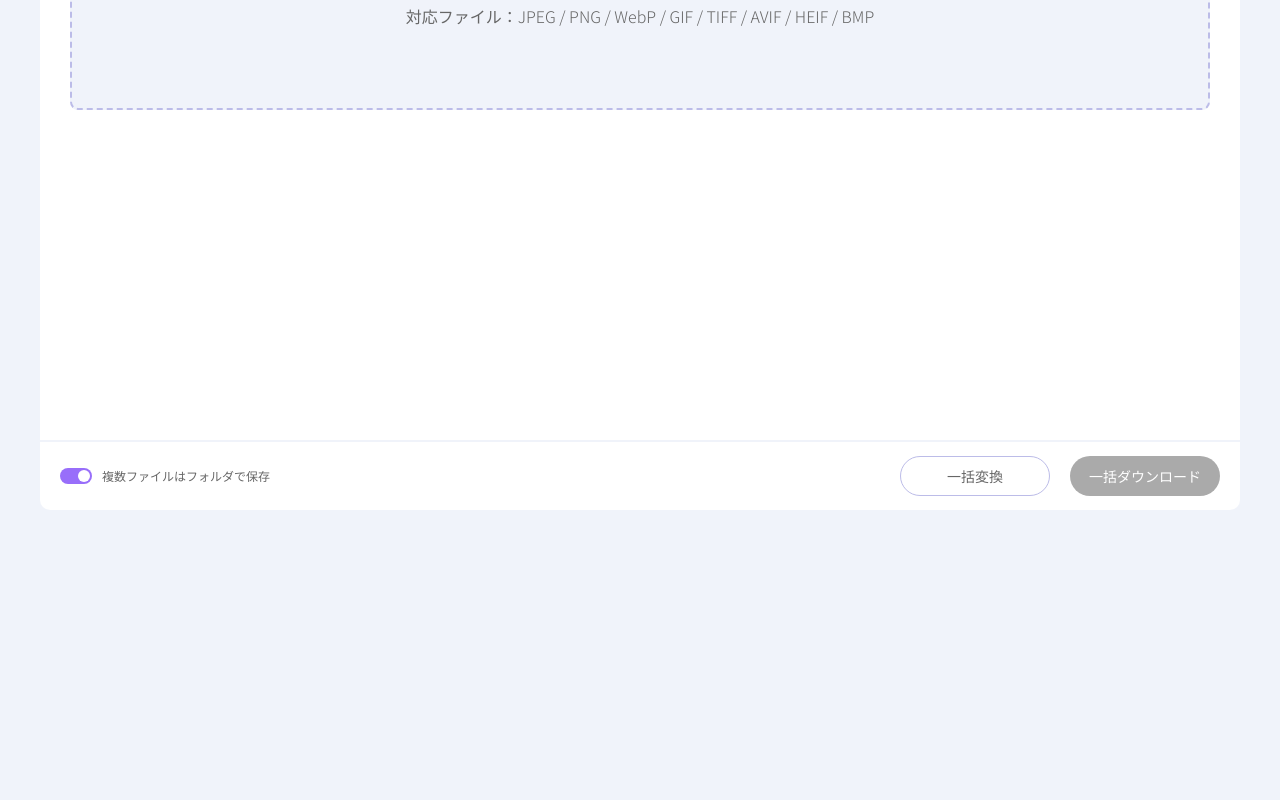
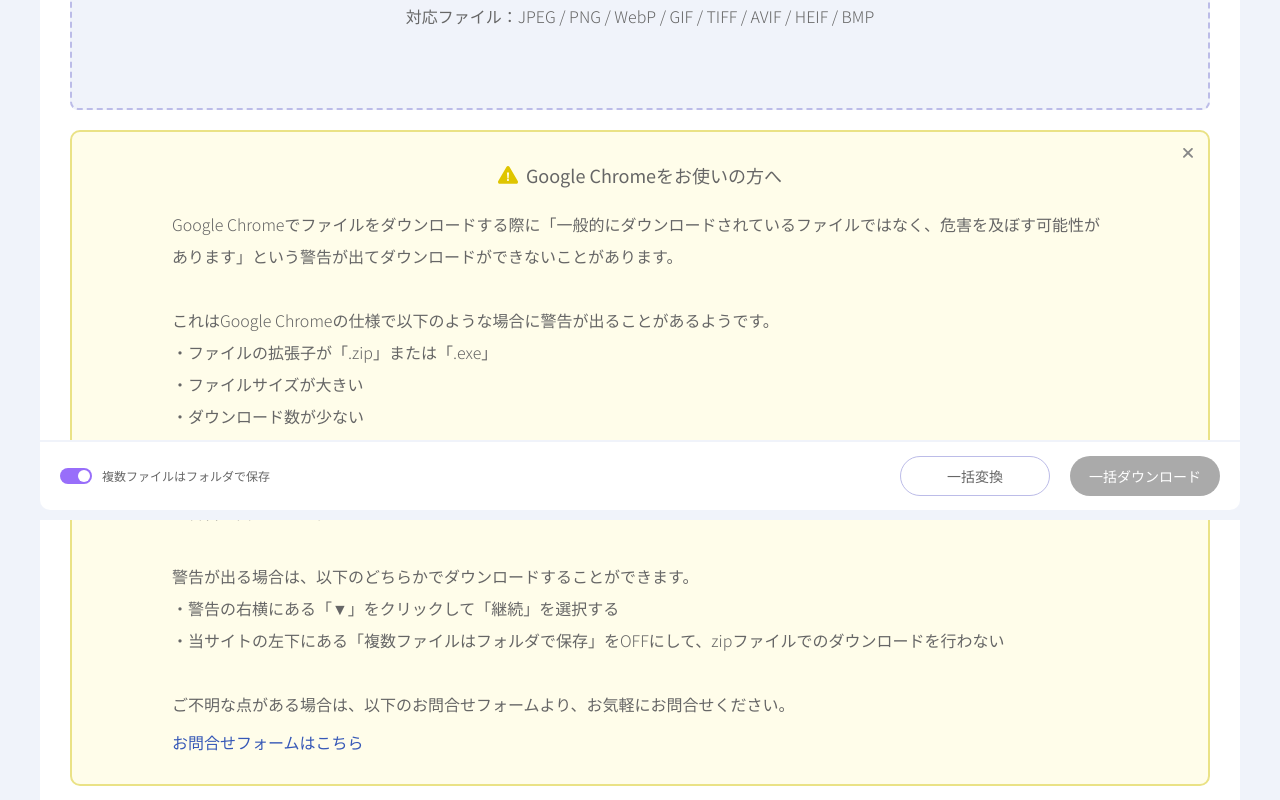
Before and after one commit to shuuu612/brueghel, a Nuxt app: page / in a window 1280 px wide. Shown: the part 280-1080 px from the top of the page. Before the commit the page ends 800 px from the top, so only its background shows below. Built offline with nearby package versions, Linux system fonts and the light colour scheme.

Commit message:
[add] 「Google Chromeをお使いの方へ」のメッセージを追加

```diff
--- a/assets/scss/color.scss
+++ b/assets/scss/color.scss
@@ -6,6 +6,7 @@
   --black: #202020;
   --red: #ed4956;
   --green: #53b782;
+  --blue: #3658b7;
   --gray0: #eeeeee;
   --gray1: #dddddd;
   --gray2: #cccccc;
@@ -29,4 +30,7 @@
   --color8: #8551ff; // purple-button-hover
   --color9: #dfd8ef; // add-button-hover
   --color10: #a385eb; // add-button-icon-hover
+  --attention-background: #fffdea;
+  --attention-border: #eae286;
+  --attention-icon: #dfc500;
 }
--- /dev/null
+++ b/components/Attention.vue
@@ -0,0 +1,105 @@
+<template>
+  <div v-if="isOpen" class="attention">
+    <div class="title">
+      <svg class="icon" xmlns="http://www.w3.org/2000/svg" viewBox="0 0 397.28 353.73" fill="#231815">
+        <path d="M392.33,299.03L230.22,18.23C223.63,6.82,211.82,0,198.64,0s-24.99,6.82-31.58,18.23L4.94,299.03h0c-6.59,11.42-6.59,25.05,0,36.47,6.59,11.41,18.39,18.23,31.57,18.23H360.76c13.18,0,24.99-6.82,31.58-18.23s6.59-25.05,0-36.47Zm-194.22-.31c-10.95,0-19.83-8.88-19.83-19.83s8.88-19.83,19.83-19.83,19.83,8.88,19.83,19.83-8.88,19.83-19.83,19.83Zm13.23-51.39h-25.41l-8.72-117.9h42.85l-8.72,117.9Z"/>
+      </svg>
+      <p class="heading">Google Chromeをお使いの方へ</p>
+    </div>
+    <p class="text">
+      Google Chromeでファイルをダウンロードする際に「一般的にダウンロードされているファイルではなく、危害を及ぼす可能性があります」という警告が出てダウンロードができないことがあります。<br><br>
+      これはGoogle Chromeの仕様で以下のような場合に警告が出ることがあるようです。<br>
+      ・ファイルの拡張子が「.zip」または「.exe」<br>
+      ・ファイルサイズが大きい<br>
+      ・ダウンロード数が少ない<br><br>
+      当サイトでは、ダウンロードする画像ファイルが複数ある場合に、zipファイルでのダウンロードを行なっており、このような場合に警告が出ることが多いようです。<br><br>
+      警告が出る場合は、以下のどちらかでダウンロードすることができます。<br>
+      ・警告の右横にある「▼」をクリックして「継続」を選択する<br>
+      ・当サイトの左下にある「複数ファイルはフォルダで保存」をOFFにして、zipファイルでのダウンロードを行わない<br><br>
+      ご不明な点がある場合は、以下のお問合せフォームより、お気軽にお問合せください。
+    </p>
+    <a class="link" href="https://shuuu.jp/contact">お問合せフォームはこちら</a>
+    <button class="delete" @click="clickDelete">
+      <svg class="icon" xmlns="http://www.w3.org/2000/svg" viewBox="0 0 156 153.78" fill="#231815">
+        <path d="M151.77,129.15l-53.36-53.36,51.16-51.16c5.64-5.64,5.64-14.77,0-20.4s-14.77-5.64-20.4,0l-51.16,51.16L26.84,4.23C21.21-1.41,12.08-1.41,6.44,4.23,.8,9.86,.8,19,6.44,24.63l51.16,51.16L4.23,129.15c-5.64,5.64-5.64,14.77,0,20.41,2.82,2.82,6.51,4.23,10.2,4.23s7.38-1.41,10.2-4.23l53.37-53.36,53.36,53.36c2.82,2.82,6.51,4.23,10.2,4.23s7.38-1.41,10.2-4.23c5.64-5.64,5.64-14.77,0-20.41Z"/>
+      </svg>
+    </button>
+  </div>
+</template>
+
+<script>
+export default {
+  data() {
+    return {
+      isOpen: true,
+    };
+  },
+  computed: {},
+  created() {},
+  mounted() {},
+  beforeDestroy() {},
+  methods: {
+    clickDelete() {
+      this.isOpen = !this.isOpen;
+    },
+  },
+};
+</script>
+
+<style lang="scss" scoped>
+.attention {
+  position: relative;
+  padding: 30px 100px;
+  width: 100%;
+  border: 2px var(--attention-border) solid;
+  border-radius: 10px;
+  background-color: var(--attention-background);
+}
+
+.title {
+  display: flex;
+  align-items: center;
+  justify-content: center;
+  margin-bottom: 20px;
+  .icon {
+    margin-right: 8px;
+    width: 20px;
+
+    fill: var(--attention-icon);
+  }
+}
+
+.heading {
+  color: var(--gray8);
+  font-weight: 400;
+  font-size: var(--font-size-xl);
+}
+
+.text {
+  margin-bottom: 10px;
+  color: var(--gray8);
+  font-size: var(--font-size-lg);
+  line-height: 2em;
+}
+
+.delete {
+  position: absolute;
+  top: 10px;
+  right: 10px;
+  width: 20px;
+  height: 20px;
+  .icon {
+    width: 10px;
+
+    fill: var(--gray6);
+  }
+}
+
+.link {
+  color: var(--blue);
+  text-decoration: none;
+  font-weight: 500;
+  font-size: var(--font-size-lg);
+}
+
+</style>
--- a/pages/index.vue
+++ b/pages/index.vue
@@ -173,6 +173,7 @@
         <p class="text margin-top-20">対応ファイル：JPEG / PNG / WebP / GIF / TIFF / AVIF / HEIF / BMP</p>
         <input id="upload" class="upload" type="file" :accept="supportFormat" multiple @change="inputFile" />
       </div>
+      <Attention />
       <div class="setting-bar" @click="clickSettingBar">
         <div class="setting-bar-inner">
           <SwitchButton
@@ -1484,6 +1485,7 @@
   align-items: center;
   flex-direction: column;
   justify-content: center;
+  margin-bottom: 20px;
   padding: 80px;
   width: 100%;
   border: 2px var(--color3) dashed;
```
